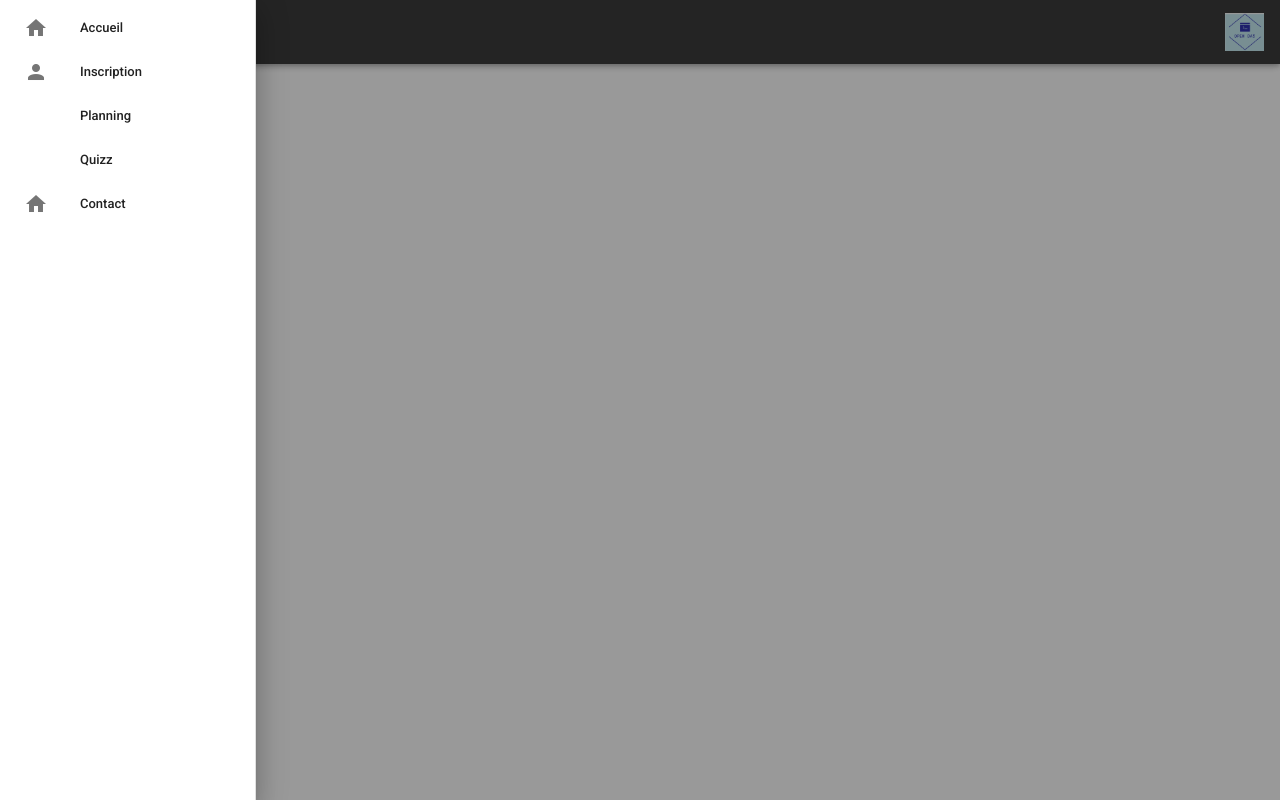
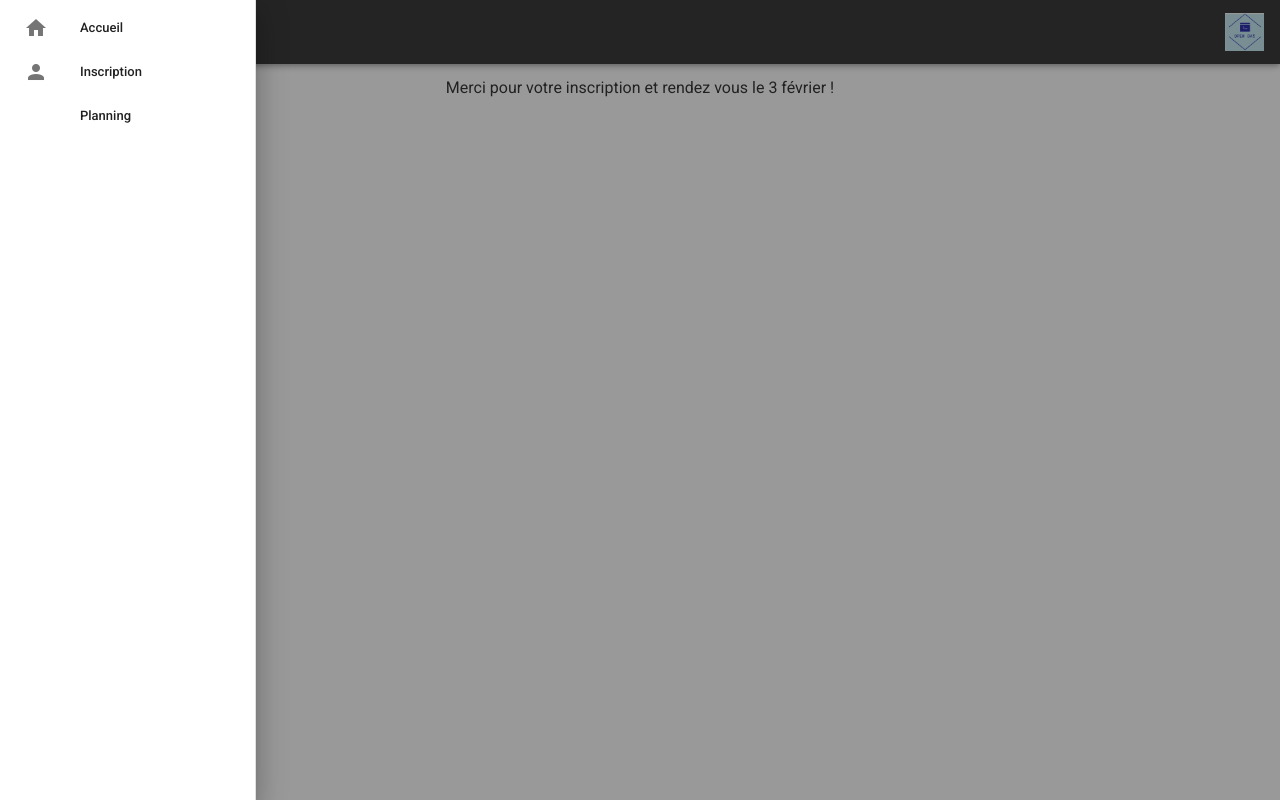
Before and after one commit to QuVil/openday-website, a Vue app: page /#/validate in a window 1280 px wide. Both pictures are taken after a click on the button 40 px from the left and 32 px from the top of the page. Built offline with nearby package versions, Linux system fonts and the light colour scheme.

Commit message:
Delete some future feature

```diff
--- a/src/App.vue
+++ b/src/App.vue
@@ -64,7 +64,7 @@
             </v-list-item>
           </router-link>
 
-          <router-link to="/" tag="v-list-item" >
+          <!--<router-link to="/" tag="v-list-item" >
             <v-list-item>
               <v-list-item-icon>
                 <v-icon>mdi-event</v-icon>
@@ -83,7 +83,7 @@
             <v-list-item-title>Contact</v-list-item-title>
 
           </v-list-item>
-          </router-link>
+          </router-link>-->
         </v-list-item-group>
       </v-list>
     </v-navigation-drawer>
@@ -100,13 +100,15 @@ import VueRouter from 'vue-router';
 import HelloWorld from './components/HelloWorld';
 import Planning from "./components/Planning";
 import Inscription from "./components/Inscription";
+import ValidateInsc from "./components/ValidateInsc";
 
 Vue.use(VueRouter);
 // Defining the routes
 const routes = [
   { path: '/', component: HelloWorld },
   { path: '/Planning', component: Planning },
-  {path: '/Inscription', component: Inscription}
+  {path: '/Inscription', component: Inscription},
+  {path: '/validate', component: ValidateInsc}
 ];
 // Creating the router
 const router = new VueRouter({ routes });
--- a/src/components/Inscription.vue
+++ b/src/components/Inscription.vue
@@ -97,6 +97,7 @@ export default {
     submit () {
       this.$v.$touch()
       this.sendEmail()
+      this.$router.push('/validate')
     },
     sendEmail() {
       try {
@@ -112,7 +113,7 @@ export default {
         console.log({error})
       }
       // Reset form field
-      this.name = ''
+      this.phone = ''
       this.email = ''
       this.message = ''
     },
--- /dev/null
+++ b/src/components/ValidateInsc.vue
@@ -0,0 +1,19 @@
+<template>
+  <v-container>
+    <v-row class="text-center">
+      <v-col cols="12">
+        Merci pour votre inscription et rendez vous le 3 février !
+      </v-col>
+    </v-row>
+  </v-container>
+</template>
+
+<script>
+export default {
+name: "ValidateInsc"
+}
+</script>
+
+<style scoped>
+
+</style>
```
